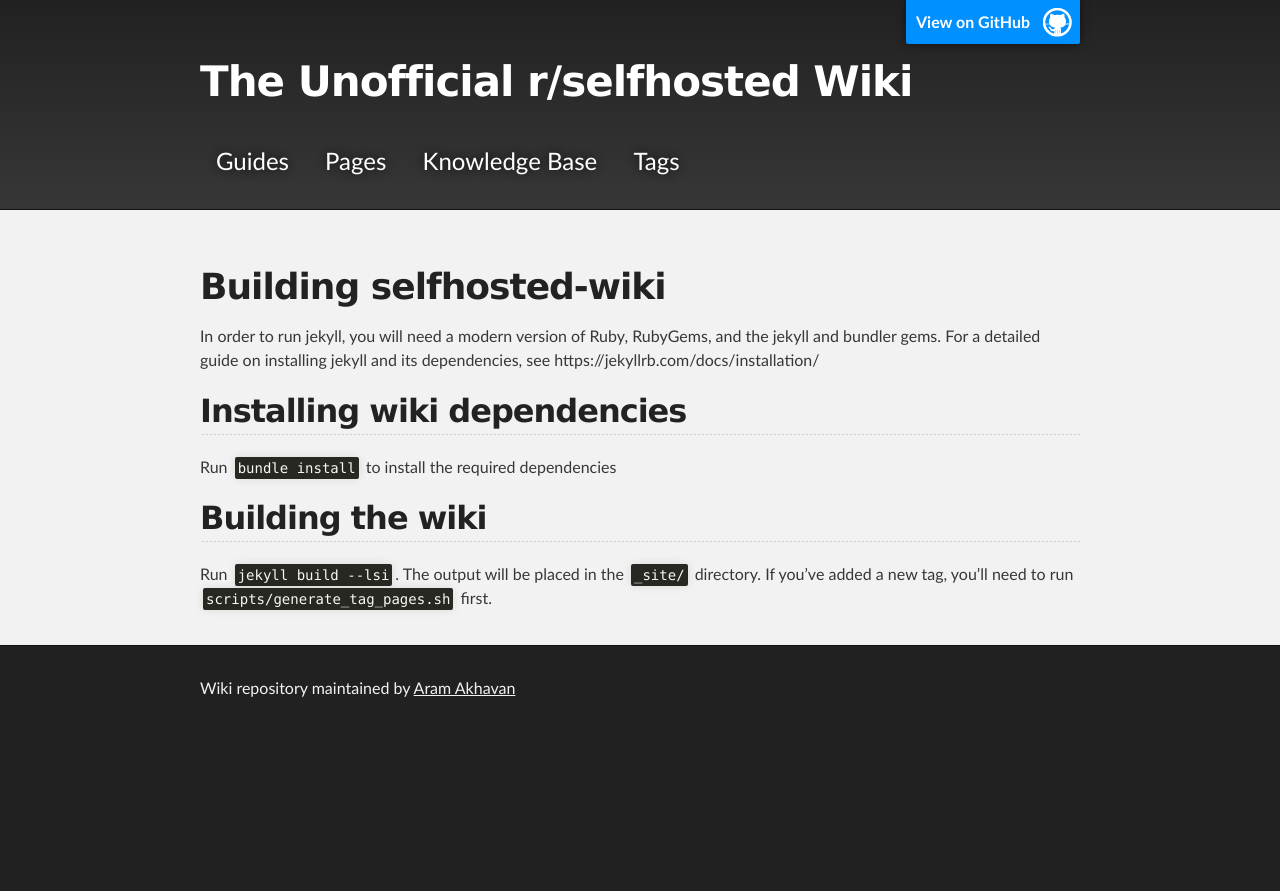
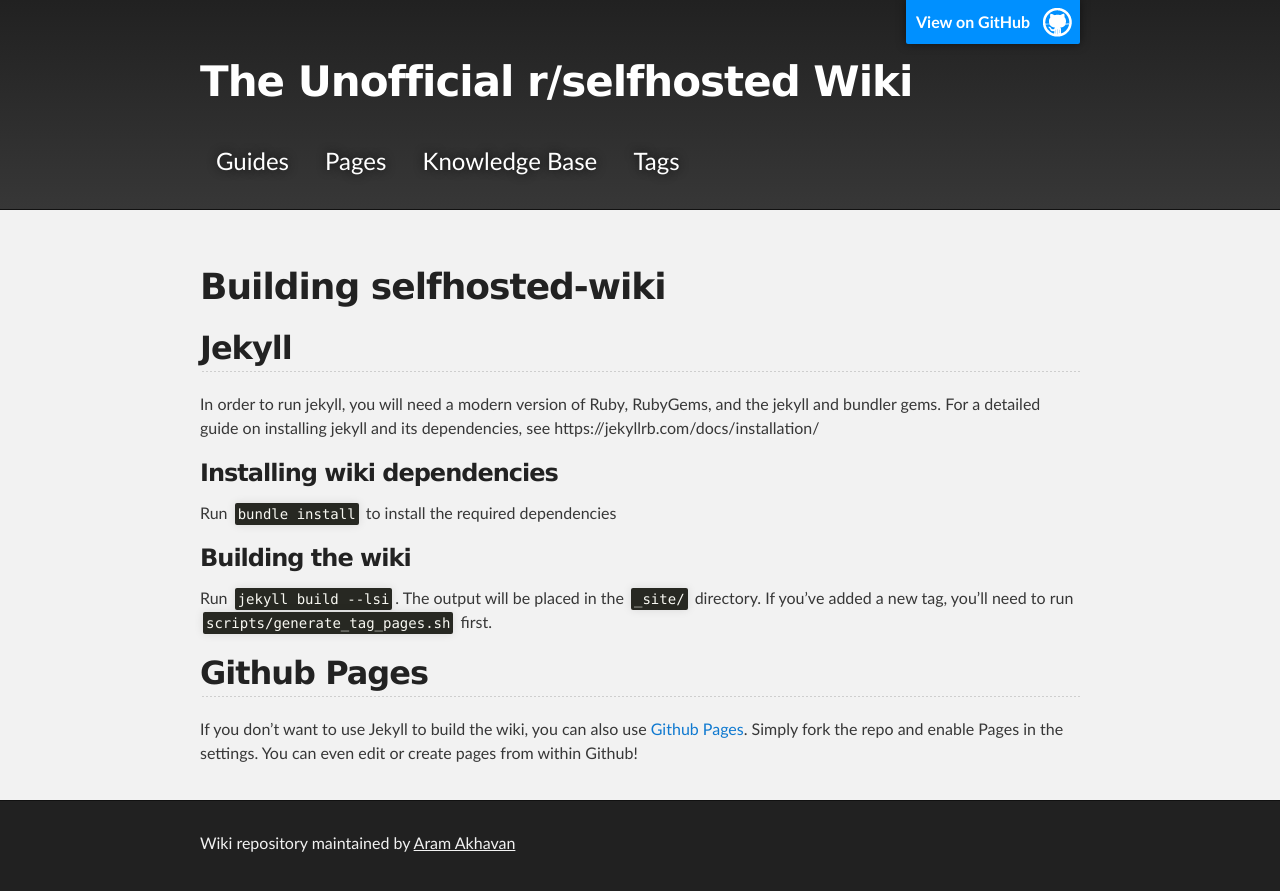
Before and after one commit to kaysond/selfhosted-wiki, a Jekyll site: the page built from BUILDING.md, in a window 1280 px wide. Shown: the top 891 px of the page. Built offline with Jekyll 4.4.1, drawn with Linux system fonts in a browser that asks for light colours; our own code applies the rules of GitHub Pages for plain Markdown files; the repository's description, which GitHub fills in, is left out.

Commit message:
updated readmes to include github pages

```diff
--- a/BUILDING.md
+++ b/BUILDING.md
@@ -1,8 +1,15 @@
+
 # Building selfhosted-wiki
+
+## Jekyll
 In order to run jekyll, you will need a modern version of Ruby, RubyGems, and the jekyll and bundler gems. For a detailed guide on installing jekyll and its dependencies, see https://jekyllrb.com/docs/installation/
 
-## Installing wiki dependencies
+### Installing wiki dependencies
 Run `bundle install` to install the required dependencies
 
-## Building the wiki
+### Building the wiki
 Run `jekyll build --lsi`. The output will be placed in the `_site/` directory. If you've added a new tag, you'll need to run `scripts/generate_tag_pages.sh` first.
+
+
+## Github Pages
+If you don't want to use Jekyll to build the wiki, you can also use [Github Pages](https://pages.github.com/). Simply fork the repo and enable Pages in the settings. You can even edit or create pages from within Github!
```
Also changed, not shown: CONTRIBUTING.md (+1 -1 lines).
